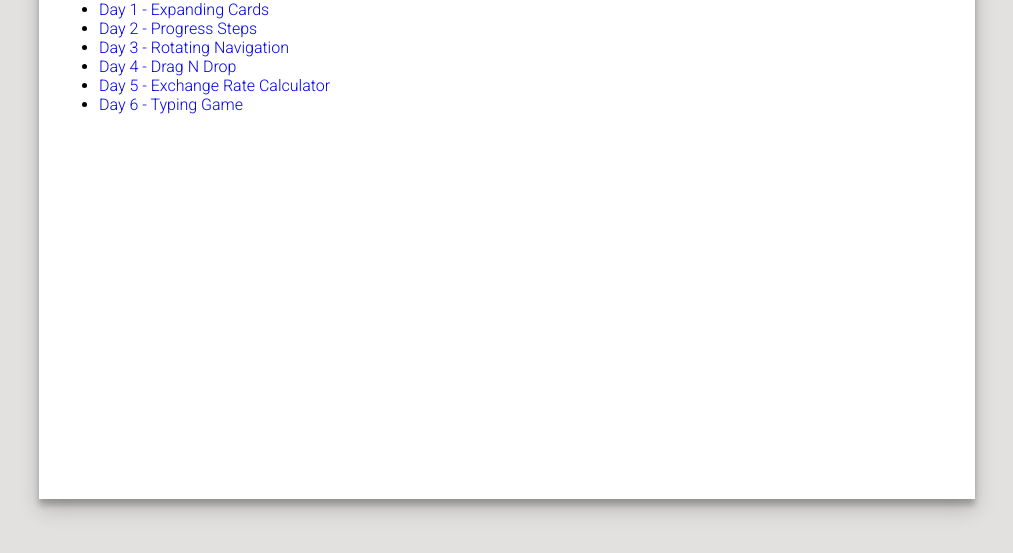
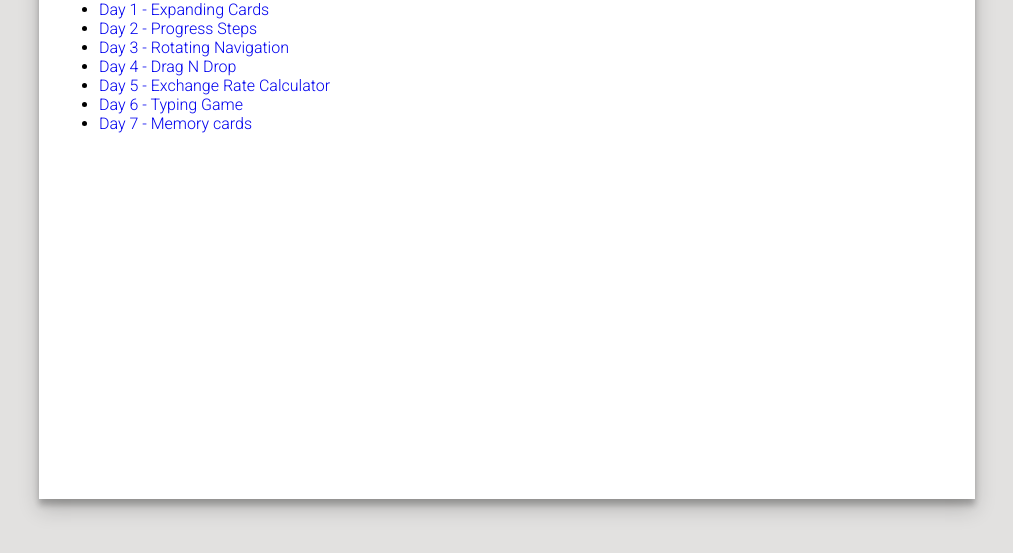
Before and after one commit to dtutov/50projects50days, a plain HTML site: page index.html in a window 1280 px wide. Shown: the part 201-754 px from the top of the page, without its empty margins (133-1146 px from the left). Drawn offline with Linux system fonts and the light colour scheme.

Commit message:
feat: adds info for readme day7

```diff
--- a/index.html
+++ b/index.html
@@ -34,6 +34,10 @@
 			<li class="project">
 				<a href="Day%206%20-%20Typing%20Game/index.html">Day 6 - Typing Game</a>
 			</li>
+
+			<li class="project">
+				<a href="Day%207%20-%20Memory%20Cards/index.html">Day 7 - Memory cards</a>
+			</li>
 		</ul>
 	</div>
 </body>
```
Also changed, not shown: 1 other file.
